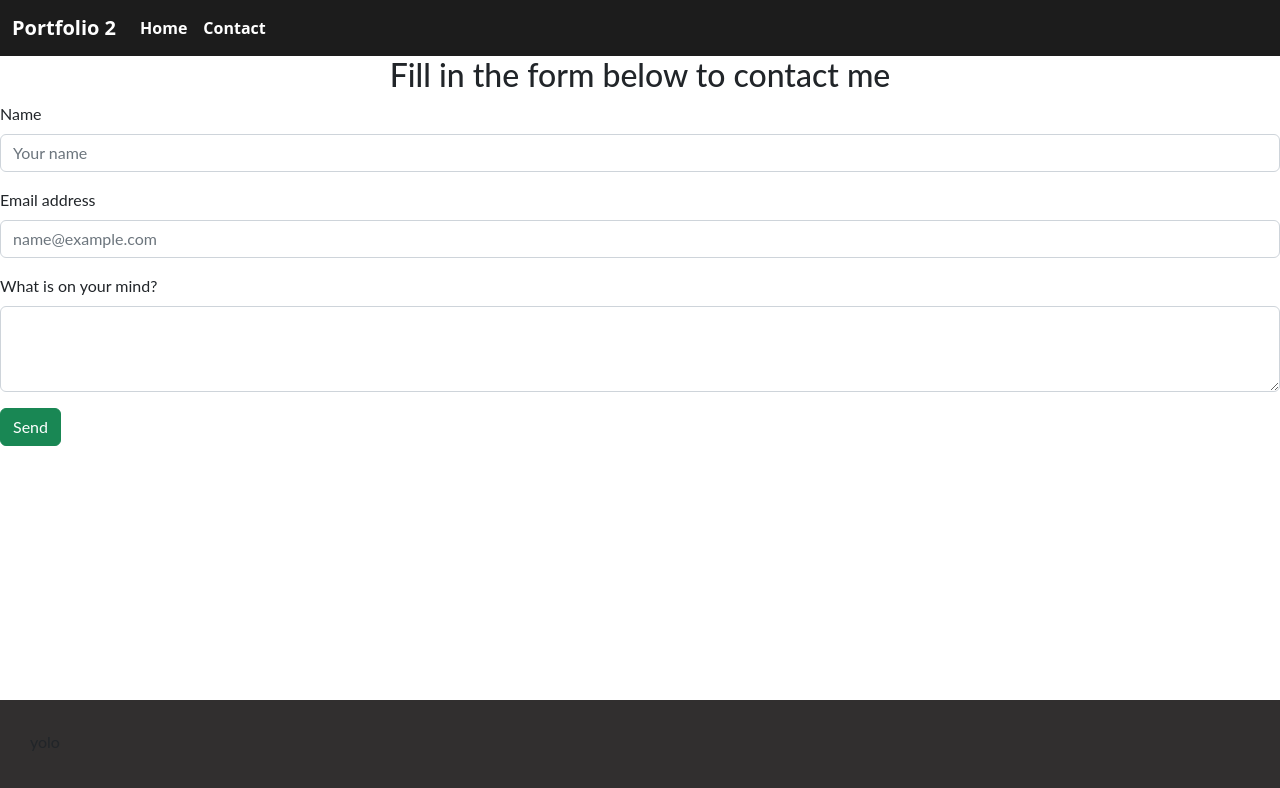
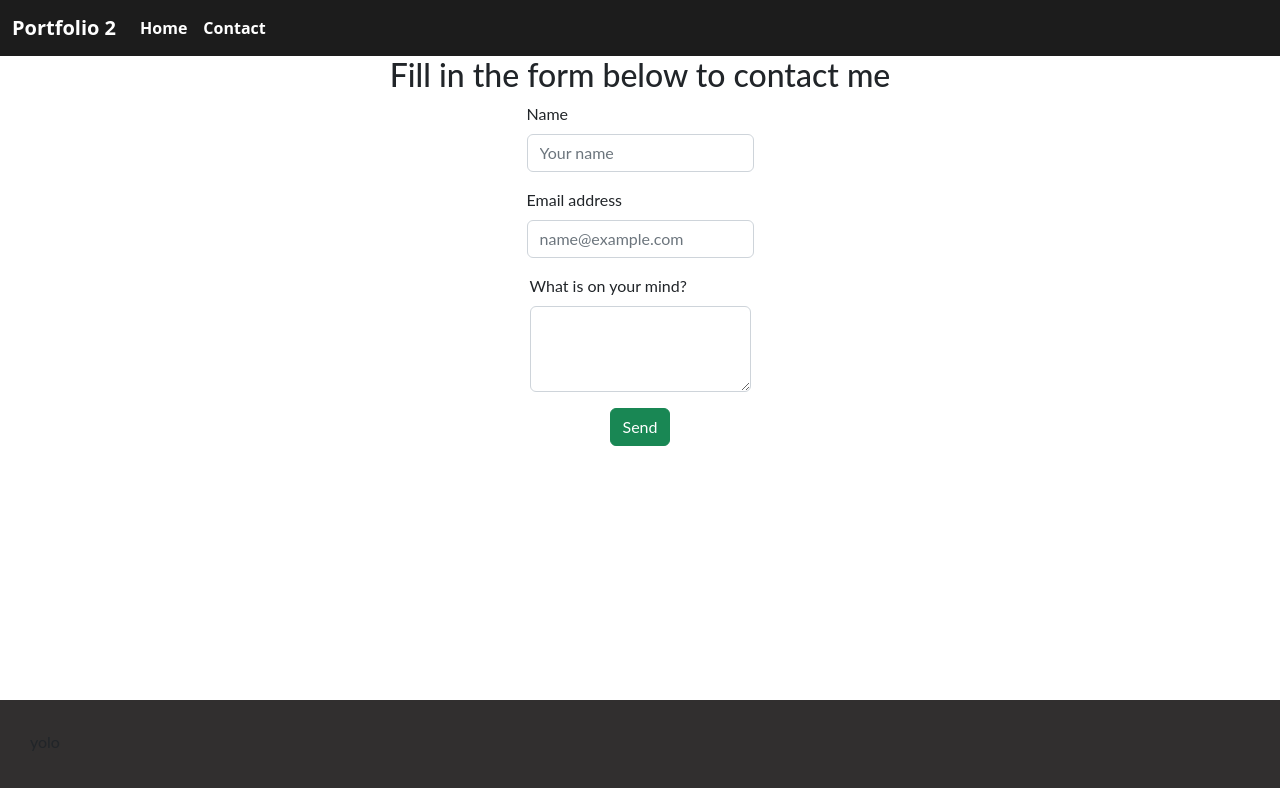
Before and after one commit to sebbe1236/portfoliosite-two-sebbe, a React (Create React App) app: page /contact in a window 1280 px wide. Shown: the top 788 px of the page. Built offline with nearby package versions, Linux system fonts and the light colour scheme.

Commit message:
dummy form styling

```diff
--- a/css/main.css
+++ b/css/main.css
@@ -19,6 +19,12 @@ body {
   box-sizing: border-box;
   margin: 0;
   padding: 0;
+}
+
+.form_container {
+  display: flex;
+  flex-direction: column;
+  align-items: center;
 }
 
 footer {
--- a/src/pages/contact/Contact.jsx
+++ b/src/pages/contact/Contact.jsx
@@ -77,7 +77,7 @@ function Contact() {
         </div>
         <div>
           <Button type="submit" variant="success">
-            {submit ? "Sending" : "Send"}
+            {submit ? "Sent" : "Send"}
           </Button>
         </div>
       </form>
--- a/src/sass/main.scss
+++ b/src/sass/main.scss
@@ -21,6 +21,7 @@ body {
   padding: 0;
 }
 
+@import "partials/contact";
 @import "partials/footer";
 @import "partials/home";
 @import "partials/header";
--- /dev/null
+++ b/src/sass/partials/_contact.scss
@@ -0,0 +1,5 @@
+@import "variables";
+
+.form_container {
+  @include form-alignment;
+}
--- a/src/sass/partials/_variables.scss
+++ b/src/sass/partials/_variables.scss
@@ -14,3 +14,8 @@ $footer-color: #312f2f;
 $font-weight-nav: bold;
 
 //mixins
+@mixin form-alignment {
+  display: flex;
+  flex-direction: column;
+  align-items: center;
+}
```
Also changed, not shown: 1 other file (tests, documents, lock files or other folders).
